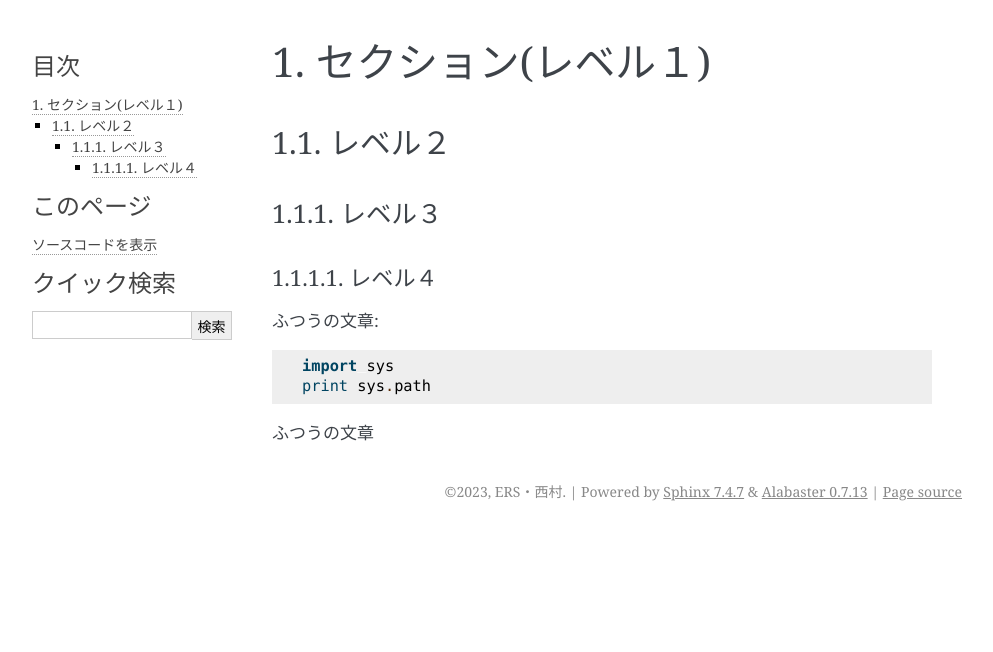
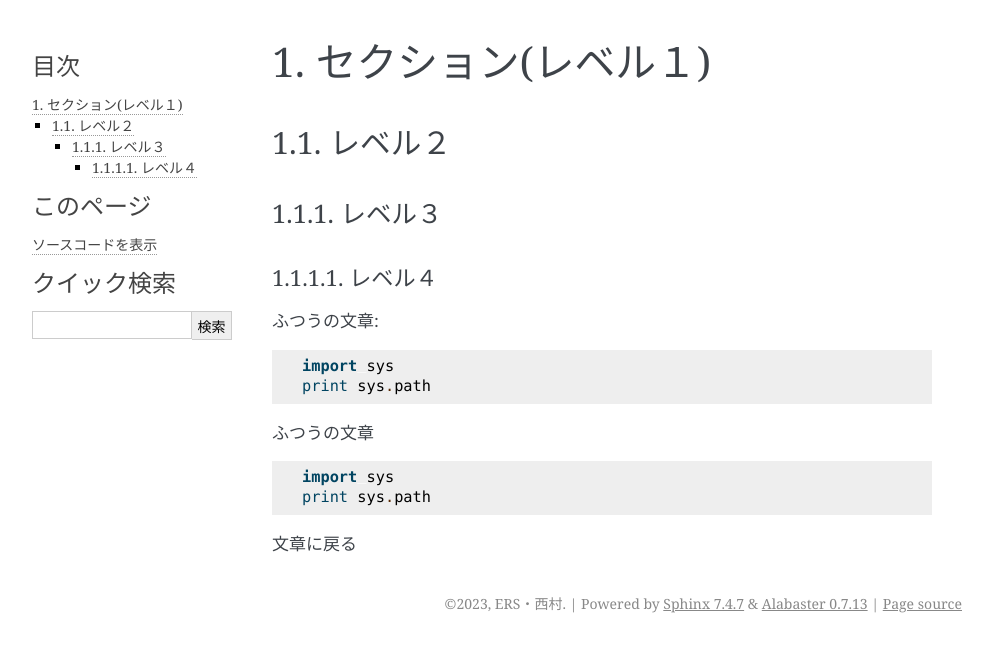
Before and after one commit to gers-nishimura/sphinx01, a Sphinx documentation site: the page built from sample02/source/report/20131221_study_sphinx.rst, in a window 1280 px wide. Shown: the top 652 px of the page, without its empty margins (148-1141 px from the left). Built offline with Sphinx 7.4.7, drawn with Linux system fonts in a browser that asks for light colours.

Commit message:
コードブロック02

```diff
--- a/sample02/source/report/20131221_study_sphinx.rst
+++ b/sample02/source/report/20131221_study_sphinx.rst
@@ -17,3 +17,10 @@
     print sys.path
 
 ふつうの文章
+
+.. code-block:: python
+
+    import sys
+    print sys.path
+
+文章に戻る
```
Also changed, not shown: 5 other files.
